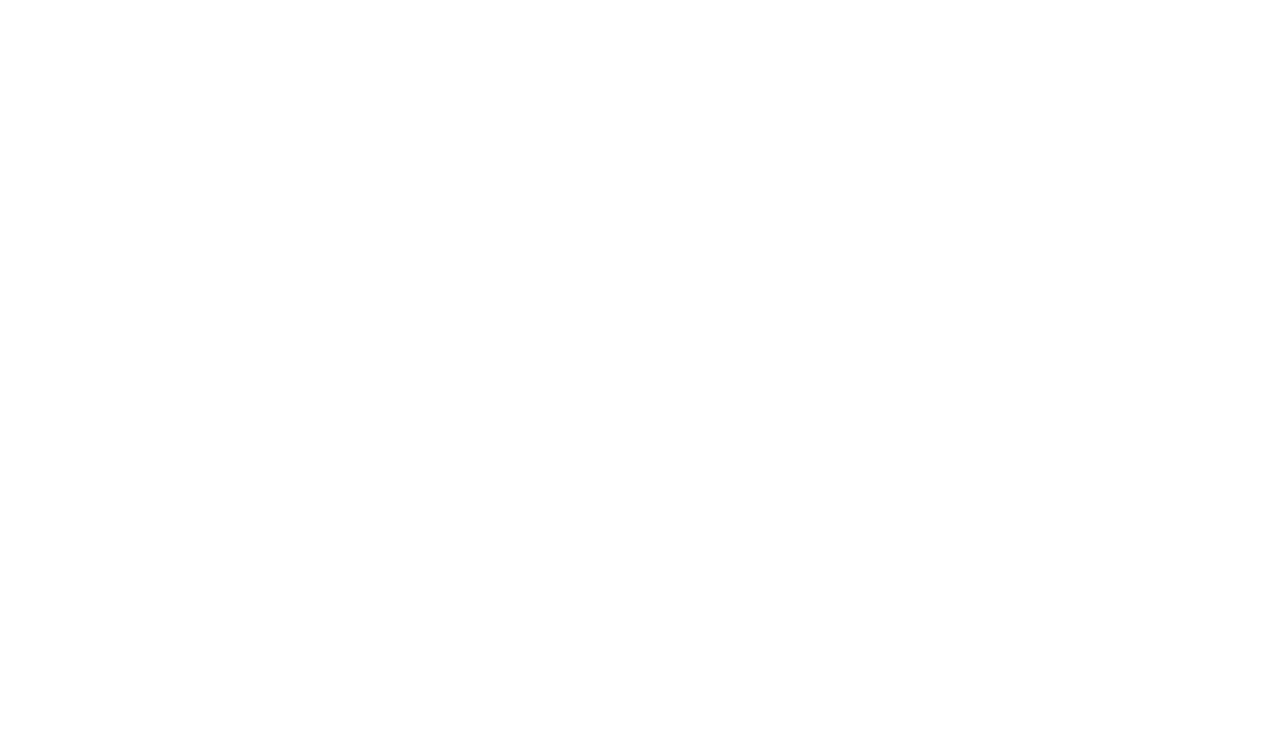
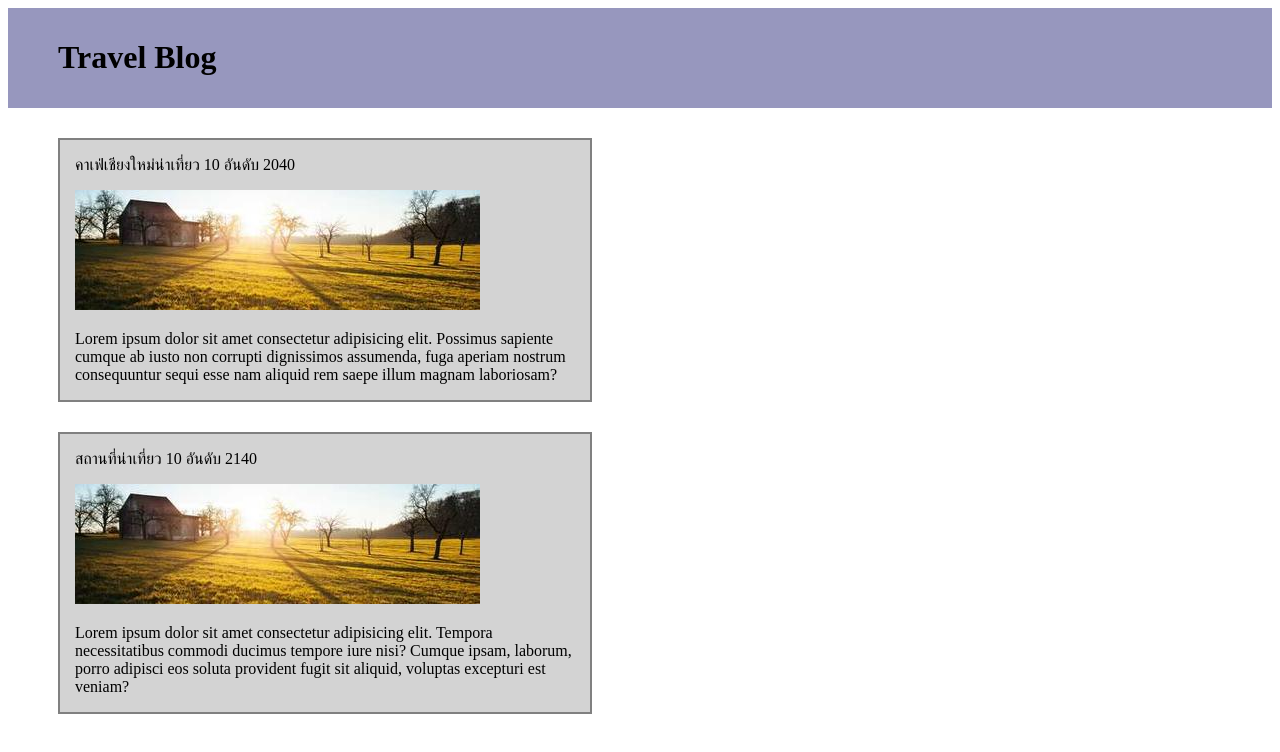
Before and after one commit to techupth/css-directions-and-box-model-fsd6_train_natsu_charlie, a website: page ex-1/index.html in a window 1280 px wide. Drawn offline with Linux system fonts and the light colour scheme.

Commit message:
feat: Travel Blog

```diff
--- a/ex-1/index.html
+++ b/ex-1/index.html
@@ -13,7 +13,25 @@
 </head>
 
 <body>
-  <!-- Start coding here -->
+  <header class="text-header">
+    <h1>Travel Blog</h1>
+  </header>
+  <div class="main-content">
+    <div class="blog">
+      <p class="header-content">คาเฟ่เชียงใหม่น่าเที่ยว 10 อันดับ 2040</p>
+      <img src="image.jpeg" alt="cafeimg">
+      <p>Lorem ipsum dolor sit amet consectetur adipisicing elit. Possimus sapiente cumque ab iusto non corrupti
+        dignissimos assumenda, fuga aperiam nostrum consequuntur sequi esse nam aliquid rem saepe illum magnam
+        laboriosam?</p>
+    </div>
+    <div class="blog">
+      <p>สถานที่น่าเที่ยว 10 อันดับ 2140</p>
+      <img src="image.jpeg" alt="travelimg">
+      <p>Lorem ipsum dolor sit amet consectetur adipisicing elit. Tempora necessitatibus commodi ducimus tempore iure
+        nisi? Cumque ipsam, laborum, porro adipisci eos soluta provident fugit sit aliquid, voluptas excepturi est
+        veniam?</p>
+    </div>
+  </div>
 </body>
 
 </html>
--- a/ex-1/style.css
+++ b/ex-1/style.css
@@ -1 +1,18 @@
 /* Start coding here */
+header {
+  background-color: #9797be;
+  padding: 10px 10px 10px 50px;
+}
+.main-content {
+  padding: 30px 0px 0px 50px;
+}
+.blog {
+  width: 500px;
+  margin-bottom: 30px;
+  padding-left: 15px;
+  padding-right: 15px;
+  border: 2px;
+  border-style: solid;
+  border-color: gray;
+  background-color: lightgray;
+}
```
